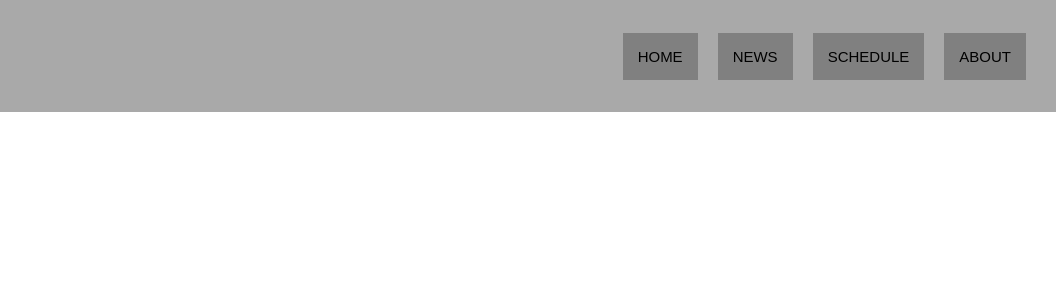
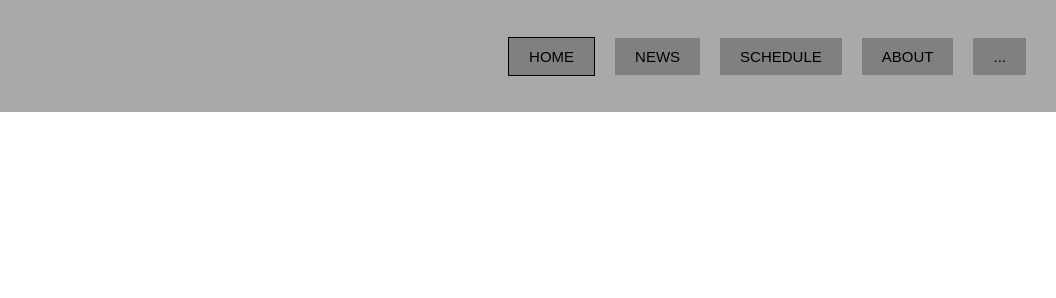
Before and after one commit to tjuric03/HCI_project, a Gatsby site: page / in a window 1280 px wide. Shown: the full height of the page, 224-1280 px from the left. Built offline with nearby package versions, Linux system fonts and the light colour scheme; Gatsby itself is replaced by a stand-in of ours.

Commit message:
Expanding the navigation.

```diff
--- a/package.json
+++ b/package.json
@@ -17,6 +17,7 @@
     "prop-types": "^15.7.2",
     "react": "^16.12.0",
     "react-dom": "^16.12.0",
+    "react-dropdown": "^1.9.0",
     "react-helmet": "^6.1.0"
   },
   "devDependencies": {
--- a/src/components/Navigation/index.js
+++ b/src/components/Navigation/index.js
@@ -3,11 +3,13 @@ import styles from './style.module.css'
 
 import {navTabs} from '../../constants/const'
 
-const Navigation = () => {
+const Navigation = ({activeTab}) => {
+
     return (
-        <section className={styles.navigation}>
-            {navTabs.map(tab => <li className={styles.navigation}>{tab}</li>)}
-        </section>
+        <nav className={styles.navigation}>
+            {navTabs.map(tab => <li className={tab === activeTab ? styles.active: ''}>{tab}</li>)}
+            <div className={styles.dropdown}> ...</div>
+        </nav>
     )
 }
 
--- a/src/components/Navigation/style.module.css
+++ b/src/components/Navigation/style.module.css
@@ -4,10 +4,27 @@
 }
 
 .navigation li{
-    padding: 15px 15px;
+    padding: 10px 20px;
     margin: 10px;
+    list-style: none;
     width: fit-content;
     font-size: 15px;
     text-transform: uppercase;
     background-color: gray;
 }
+
+.navigation li:hover, .dropdown:hover{
+    cursor: pointer;
+    background-color: rgb(95, 95, 95);
+}
+
+.navigation .active, .navigation .active:hover{
+    border: 1px solid black;
+}
+
+.dropdown {
+    padding: 10px 20px;
+    margin: 10px;
+    font-size:15px;
+    background-color: gray;
+}
--- a/src/global/global.css
+++ b/src/global/global.css
@@ -1,5 +1,5 @@
 html {
-  font-family: sans-serif;
+  font-family: 'tradegothicltcom-bd2', sans-serif;
   -ms-text-size-adjust: 100%;
   -webkit-text-size-adjust: 100%;
 }
--- a/src/layouts/HeaderFooterLayout.js
+++ b/src/layouts/HeaderFooterLayout.js
@@ -2,9 +2,9 @@ import React from 'react';
 import Footer from '../modules/Footer'
 import Header from '../modules/Header'
 
-const HeaderFooterLayout = ({children}) => (
+const HeaderFooterLayout = ({children, activeTab}) => (
     <>
-        <Header/>
+        <Header activeTab={activeTab}/>
             {children}
         <Footer/>
     </>
--- a/src/modules/Header/index.js
+++ b/src/modules/Header/index.js
@@ -7,7 +7,7 @@ import Navigation from "../../components/Navigation"
 const Header = () => (
   <header className={styles.header}>
     <Logo/>
-    <Navigation/>
+    <Navigation activeTab = "Home"/>
   </header>
 )
 
```
Also changed, not shown: 1 other file.
